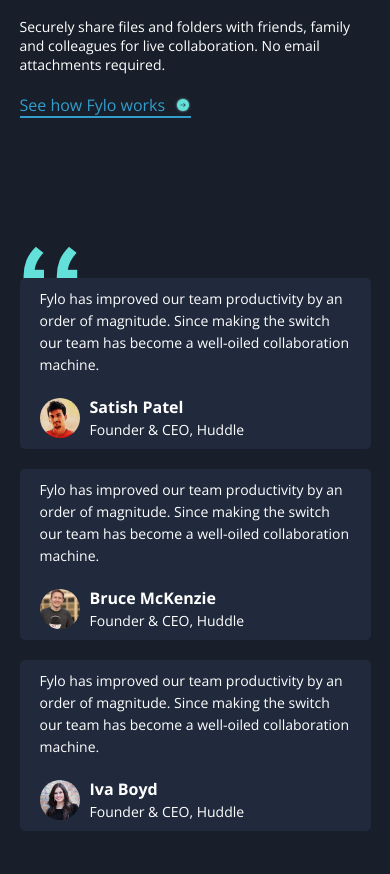
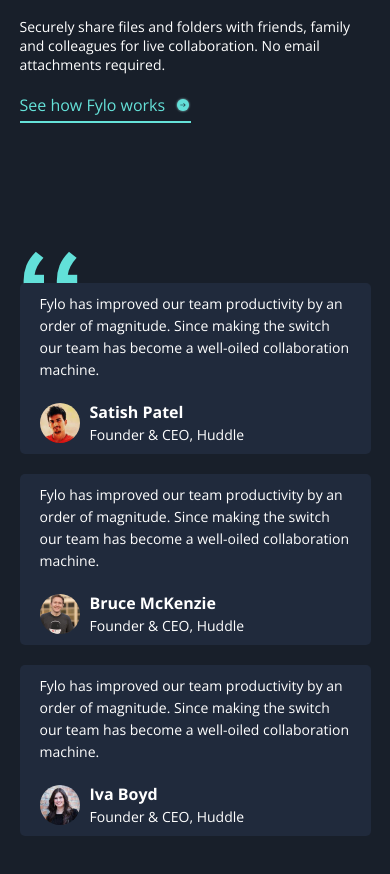
Before and after one commit to segundevs/frontend-mini-projects, a plain HTML site: page fylo-dark-theme/index.html in a window 390 px wide. Shown: the part 2448-3322 px from the top of the page. Drawn offline with nearby package versions, Linux system fonts and the light colour scheme.

Commit message:
responsive

```diff
--- a/fylo-dark-theme/style.css
+++ b/fylo-dark-theme/style.css
@@ -233,7 +233,8 @@
   display: flex;
   align-items: center;
   justify-content: space-between;
-  color: var(--cta-primary);
+  color: var(--cta-secondary);
+  margin-bottom: 5px;
 }
 
 .work-link img {
@@ -241,7 +242,7 @@
 }
 
 .underline {
-  background-color: var(--cta-primary);
+  background-color: var(--cta-secondary);
   height: 2px;
   width: 100%;
 }
```
Also changed, not shown: fylo-dark-theme/design/active-states.jpg (deleted), fylo-dark-theme/design/desktop-design.jpg (deleted), fylo-dark-theme/design/desktop-preview.jpg (deleted), fylo-dark-theme/design/mobile-design.jpg (deleted), fylo-dark-theme/images/favicon-32x32.png (deleted), 2 other files.
